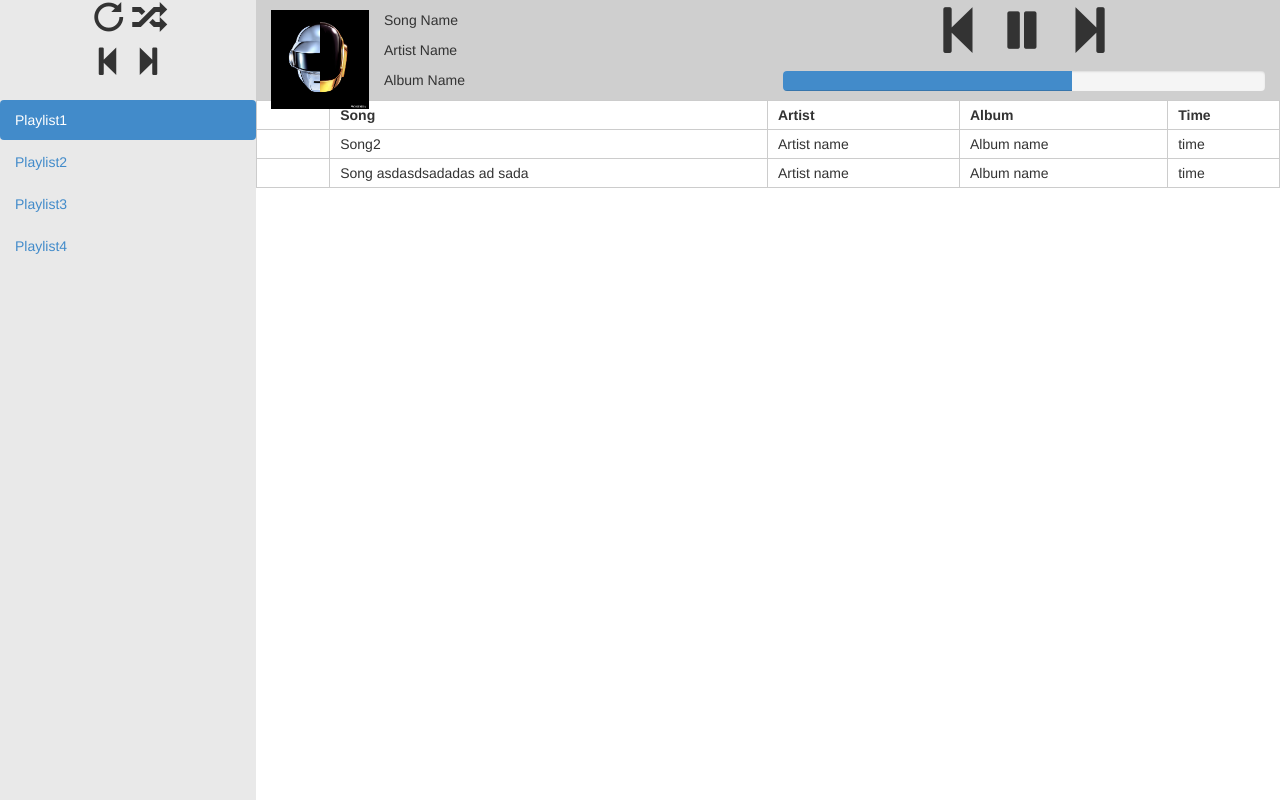
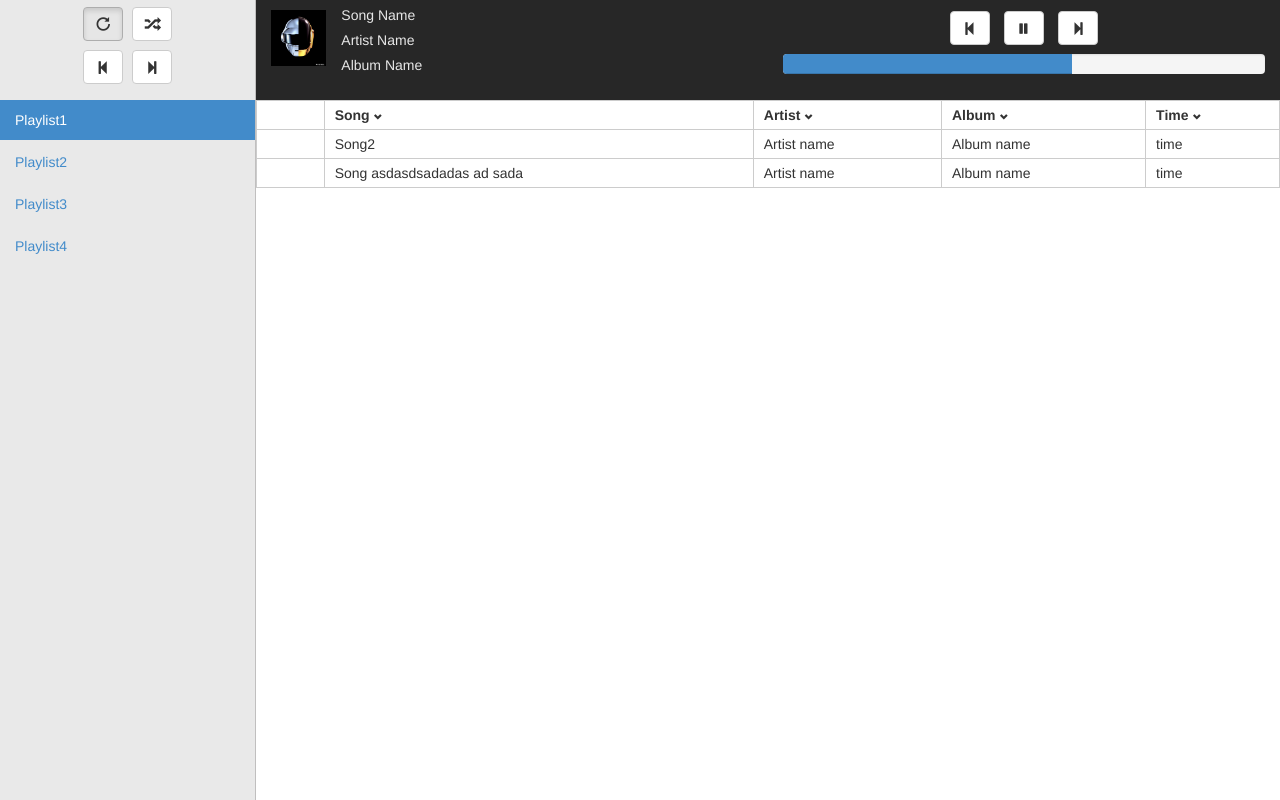
Before and after one commit to theyy29/spot-beans, a PHP site: page / in a window 1280 px wide. Run offline with PHP 8.4, Linux system fonts and the light colour scheme.

Commit message:
Made it look better

```diff
--- a/web/docroot/css/style.css
+++ b/web/docroot/css/style.css
@@ -1,5 +1,6 @@
 body{
     background: rgba(255, 255, 255, 1); /* Songs in playlist background */
+    min-width: 350px;
 }
 
 #playlist{
@@ -8,6 +9,7 @@ body{
     height:100vh;
     float:left;
     position: fixed;
+    border-right: 1px solid rgba(192, 191, 191, 1);
 }
 
 #playlist-controls{
@@ -16,29 +18,37 @@ body{
     text-align: center;
 }
 
+#playlist-list ul li a{
+    border-radius: 0;
+}
+
 #song-content{
-    background: rgba(207, 207, 207, 1);
+    background: rgba(39, 39, 39, 1);;
     width:80%;
     height:100px;
     float:right;
+    color: rgba(231, 231, 231, 1);
 }
 
 .song-img{
+    max-height: 100px;
     padding: 10px 0;
 }
 
 .song-info-text{
-    margin:10px 0 0 0;
+    overflow: hidden;
 }
 
-#song-controls{
-    font-size:50px;
+.song-info-text p{
+    margin: 5px 0 0 0;
+}
+
+#song-controls, #playlist-controls{
     text-align: center;
 }
 
-.song-control:hover, .playlist-control:hover{
-    cursor: pointer;
-    background: rgba(0, 137, 237, 1);
+#song-controls span{
+    margin: 10px 5px;
 }
 
 #playlist-content{
@@ -72,12 +82,25 @@ body{
     cursor: pointer;
 }
 
+#playlist-song-list ul li span i{
+    font-size: 8px;
+}
+
+#playlist-song-list ul li.playlist-sort:hover{
+    background: inherit;
+}
+
+#playlist-song-list ul li.playlist-sort span:hover{
+    background:rgba(0,0,0,0.1);
+}
+
 .song-play{
     visibility: hidden;
 }
 
-.song-play:hover{
-    background: rgba(0, 137, 237, 1);
+.btn.song-play{
+    border: none;
+    border-radius: 0;
 }
 
 #playlist-song-list ul li:hover .song-play{
--- a/web/docroot/index.php
+++ b/web/docroot/index.php
@@ -16,11 +16,11 @@
 <body>
     <div id="playlist" class="">
         <div id="playlist-controls">
-            <span class="glyphicon glyphicon-repeat playlist-control playlist-control-backward"></span>
-            <span class="glyphicon glyphicon-random playlist-control playlist-control-backward"></span>
+            <span class="glyphicon glyphicon-repeat btn btn-default playlist-control-repeat active"></span>
+            <span class="glyphicon glyphicon-random btn btn-default playlist-control-random"></span>
             <br>
-            <span class="glyphicon glyphicon-step-backward playlist-control playlist-control-backward"></span>
-            <span class="glyphicon glyphicon-step-forward playlist-control playlist-control-forward"></span>
+            <span class="glyphicon glyphicon-step-backward btn btn-default playlist-control-backward"></span>
+            <span class="glyphicon glyphicon-step-forward btn btn-default playlist-control-forward"></span>
         </div>
         <div id="playlist-list">
             <ul class="nav nav-pills nav-stacked" role="tablist">
@@ -37,9 +37,9 @@
 
         <div class="container-fluid">
             <div class="row">
-                <div id="song-info" class="col-sm-6">
+                <div id="song-info" class="col-sm-7 col-md-5 col-lg-6">
                     <div class="row">
-                        <div class="col-sm-3">
+                        <div class="col-sm-3 col-md-4 col-lg-2">
                             <img class="img-responsive song-img" src="/img/dpa-tmp.jpg" alt="Album Cover"> <!-- Obviously a placeholder. -->
                         </div>
                         <div class="song-info-text">
@@ -49,10 +49,10 @@
                         </div>
                     </div>
                 </div>
-                <div id="song-controls" class="col-sm-6">
-                    <span class="glyphicon glyphicon-step-backward song-control song-control-backward"></span>
-                    <span class="glyphicon glyphicon-pause song-control song-control-pause"></span>
-                    <span class="glyphicon glyphicon-step-forward song-control song-control-forward"></span>
+                <div id="song-controls" class="col-sm-5 col-md-7 col-lg-6">
+                    <span class="glyphicon glyphicon-step-backward btn btn-default song-control-backward"></span>
+                    <span class="glyphicon glyphicon-pause btn btn-default song-control-pause"></span>
+                    <span class="glyphicon glyphicon-step-forward btn btn-default song-control-forward"></span>
                     <div class="progress">
                         <div class="progress-bar" role="progressbar" aria-valuenow="60" aria-valuemin="0" aria-valuemax="100" style="width: 60%;">
                         </div>
@@ -66,23 +66,23 @@
     <div id="playlist-content" class="">
 
         <div id="playlist-song-list">
-            <ul class="nav nav-pills nav-stacked" role="tablist">
+            <ul class="nav nav-stacked" role="tablist">
                 <li class="playlist-sort">
                     <span class="song-play"></span>
-                    <span class="song-name">Song</span>
-                    <span class="song-artist">Artist</span>
-                    <span class="song-album">Album</span>
-                    <span class="song-time">Time</span>
+                    <span class="song-name">Song <i class="glyphicon glyphicon-chevron-down"></i></span>
+                    <span class="song-artist">Artist <i class="glyphicon glyphicon-chevron-down"></i></span>
+                    <span class="song-album">Album <i class="glyphicon glyphicon-chevron-down"></i></span>
+                    <span class="song-time">Time <i class="glyphicon glyphicon-chevron-down"></i></span>
                 </li>
                 <li>
-                    <span class="glyphicon glyphicon-play song-play"></span>
+                    <span class="glyphicon glyphicon-play btn btn-primary btn-sm song-play"></span>
                     <span class="song-name">Song2</span>
                     <span class="song-artist">Artist name</span>
                     <span class="song-album">Album name</span>
                     <span class="song-time">time</span>
                 </li>
                 <li>
-                    <span class="glyphicon glyphicon-play song-play"></span>
+                    <span class="glyphicon glyphicon-play btn btn-primary btn-sm song-play"></span>
                     <span class="song-name">Song asdasdsadadas ad sada</span>
                     <span class="song-artist">Artist name</span>
                     <span class="song-album">Album name</span>
```
